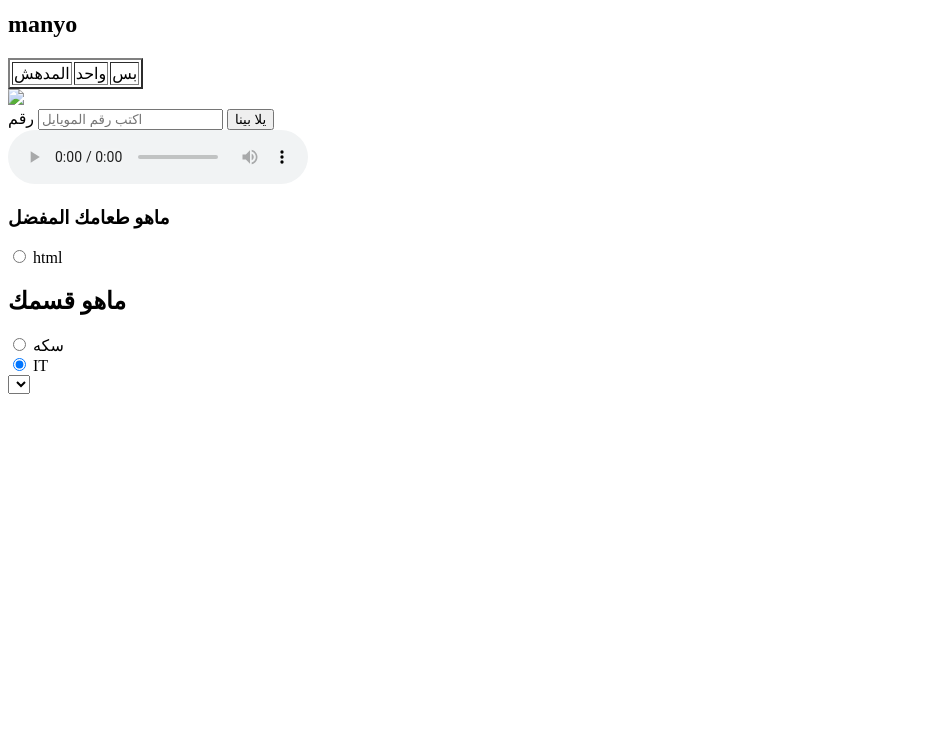
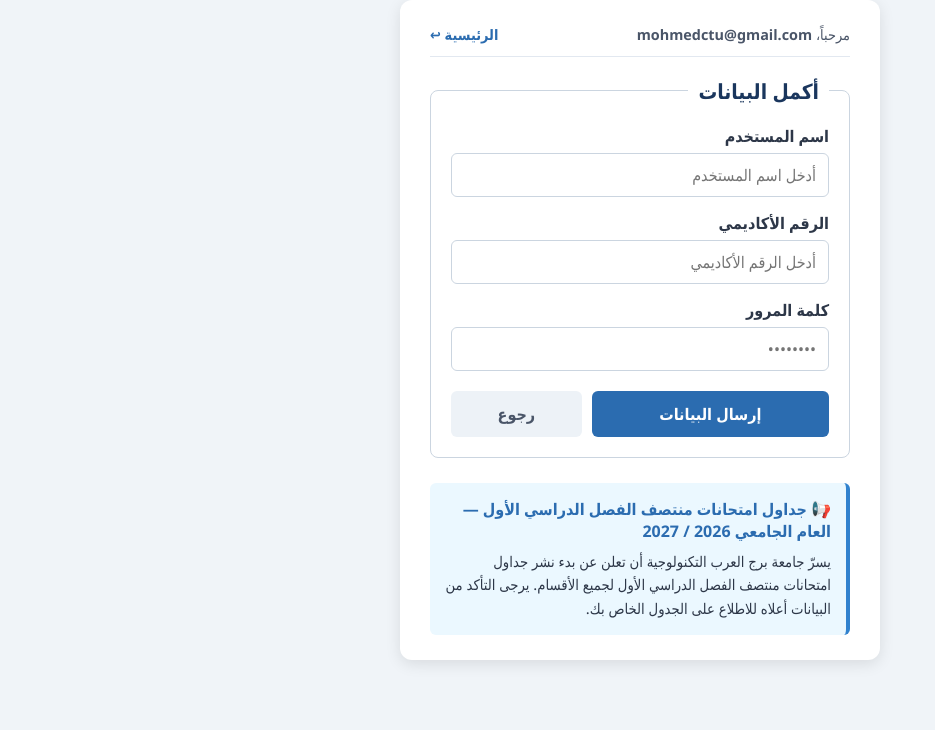
Before and after one commit to mohmedctu-blip/R, a plain HTML site: page index.html in a window 1280 px wide. Shown: the part 70-800 px from the top of the page, without its empty margins (0-935 px from the left). Drawn offline with Linux system fonts and the light colour scheme.

Commit message:
Add files via upload

```diff
--- a/index.html
+++ b/index.html
@@ -1,56 +1,208 @@
 <!DOCTYPE html>
-<html lang="en">
+<html lang="ar" dir="rtl">
 <head>
     <meta charset="UTF-8">
-    <title>المدهش ابو اسلام </title>
+    <meta name="viewport" content="width=device-width, initial-scale=1.0">
+    <title>الصفحة الرئيسية - جامعة برج العرب التكنولوجية</title>
+    <link rel="stylesheet" href="home.css">
+
+    <style>
+        * {
+            box-sizing: border-box;
+            font-family: 'Segoe UI', Tahoma, Geneva, Verdana, sans-serif;
+        }
+        body {
+            background-color: #f0f4f8;
+            margin: 0;
+            padding: 20px;
+            display: flex;
+            justify-content: center;
+            align-items: center;
+            min-height: 100vh;
+            color: #333;
+        }
+        .container {
+            background: #ffffff;
+            width: 100%;
+            max-width: 480px;
+            padding: 25px 30px;
+            border-radius: 12px;
+            box-shadow: 0 4px 15px rgba(0, 0, 0, 0.1);
+        }
+        .header-bar {
+            display: flex;
+            justify-content: space-between;
+            align-items: center;
+            border-bottom: 1px solid #e2e8f0;
+            padding-bottom: 12px;
+            margin-bottom: 20px;
+            font-size: 0.9rem;
+            color: #4a5568;
+        }
+        .header-bar a {
+            text-decoration: none;
+            color: #2b6cb0;
+            font-weight: bold;
+        }
+        fieldset {
+            border: 1px solid #cbd5e0;
+            border-radius: 8px;
+            padding: 20px;
+            margin: 0;
+        }
+        legend {
+            font-size: 1.3rem;
+            font-weight: bold;
+            color: #1a365d;
+            padding: 0 10px;
+        }
+        .form-group {
+            margin-bottom: 15px;
+        }
+        label {
+            display: block;
+            margin-bottom: 6px;
+            font-weight: 600;
+            color: #2d3748;
+        }
+        input[type="text"],
+        input[type="number"],
+        input[type="password"] {
+            width: 100%;
+            padding: 10px 12px;
+            border: 1px solid #cbd5e0;
+            border-radius: 6px;
+            font-size: 1rem;
+            transition: border-color 0.2s;
+        }
+        input:focus {
+            outline: none;
+            border-color: #3182ce;
+            box-shadow: 0 0 0 3px rgba(49, 130, 206, 0.15);
+        }
+        .actions {
+            display: flex;
+            gap: 10px;
+            margin-top: 20px;
+        }
+        .btn-submit {
+            flex: 2;
+            background-color: #2b6cb0;
+            color: white;
+            border: none;
+            padding: 12px;
+            border-radius: 6px;
+            font-size: 1rem;
+            font-weight: bold;
+            cursor: pointer;
+            transition: background 0.2s;
+        }
+        .btn-submit:hover {
+            background-color: #2c5282;
+        }
+        .btn-back {
+            flex: 1;
+            text-align: center;
+            background-color: #edf2f7;
+            color: #4a5568;
+            text-decoration: none;
+            padding: 12px;
+            border-radius: 6px;
+            font-weight: bold;
+            transition: background 0.2s;
+        }
+        .btn-back:hover {
+            background-color: #e2e8f0;
+        }
+        /* تنسيق رسالة شكر التعاون */
+        .thanks-message {
+            display: none;
+            margin-top: 15px;
+            padding: 14px;
+            background-color: #e6fffa;
+            border: 1px solid #38b2ac;
+            color: #234e52;
+            border-radius: 8px;
+            text-align: center;
+            font-weight: bold;
+            font-size: 1.05rem;
+        }
+        .announcement {
+            margin-top: 25px;
+            background-color: #ebf8ff;
+            border-right: 4px solid #3182ce;
+            padding: 15px;
+            border-radius: 6px;
+        }
+        .announcement h3 {
+            margin: 0 0 8px 0;
+            font-size: 1rem;
+            color: #2b6cb0;
+        }
+        .announcement p {
+            margin: 0;
+            font-size: 0.92rem;
+            line-height: 1.6;
+            color: #2d3748;
+        }
+    </style>
 </head>
-<link rel="stylesheet" href="web/css/fast.css">
 <body>
 
-      <!-- اضافه الصوره -->
-        <h1>المدهش ابو اسلام </h1>
-    <h2>manyo</h2>
+    <main class="container">
+        <header class="header-bar">
+            <span>مرحباً، <strong>mohmedctu@gmail.com</strong></span>
+            <a href="tast.html" title="الانتقال للصفحة السابقة">الرئيسية ↩</a>
+        </header>
 
-  <table border="2">
-      <tr>
-         <td>المدهش </td>
-         <td>واحد </td>
-         <td>بس</td>
-      </tr>
-  </table>
-  <img width="350" src="المدهش.jpeg">
-<form action="second.html">
-    <label for="enter number"> رقم</label>
-    <input id="enter number"
-     type="number"  placeholder="اكتب رقم المويايل" required ="10">
-    <input type="submit" value="يلا بينا">
-</form>
- <audio controls ><!-- اضافه صوت  -->
-    <source src="Mol.mp3" typy="aduio/mpeg"></source >
-    </audio>
-    <h3> ماهو طعامك المفضل</h3>
-    <input id="c"value="html"type="radio" >
-    <label for="c" >html</label>
-    <h2> ماهو قسمك</h2>
-    <div>
-        <!-- name="langاختيار واحد -->
-        <input id="1" type="radio" name="lang">
-        <label for="1"> سكه</label>
-   </div>
-   <div>
-       <!-- بتخلى اit متعلم بس بيتغيرchecked -->
-        <input checked id="2" type="radio"name="lang">
-        <label for="2">IT </label>
-    </div>
-    <div>
-        <select></select>
-    </div>
+        <form id="loginForm" action="login.php" method="post">
+            <fieldset>
+                <legend>أكمل البيانات</legend>
 
+                <div class="form-group">
+                    <label for="user">اسم المستخدم</label>
+                    <input id="user" name="username" type="text" placeholder="أدخل اسم المستخدم" required>
+                </div>
 
+                <div class="form-group">
+                    <label for="ac">الرقم الأكاديمي</label>
+                    <input id="ac" name="academic_id" type="number" placeholder="أدخل الرقم الأكاديمي" required>
+                </div>
 
+                <div class="form-group">
+                    <label for="password">كلمة المرور</label>
+                    <input id="password" name="password" type="password" placeholder="••••••••" required>
+                </div>
 
+                <div class="actions">
+                    <button type="submit" class="btn-submit">إرسال البيانات</button>
+                    <a href="tast.html" class="btn-back">رجوع</a>
+                </div>
+            </fieldset>
+        </form>
 
+        <!-- الرسالة التي تظهر بعد الانتهاء -->
+        <div id="thanksMsg" class="thanks-message">شكر لتعاون</div>
 
+        <section class="announcement">
+            <h3>📢 جداول امتحانات منتصف الفصل الدراسي الأول — العام الجامعي 2026 / 2027</h3>
+            <p>
+                يسرّ جامعة برج العرب التكنولوجية أن تعلن عن بدء نشر جداول امتحانات منتصف الفصل الدراسي الأول لجميع الأقسام. يرجى التأكد من البيانات أعلاه للاطلاع على الجدول الخاص بك.
+            </p>
+        </section>
+    </main>
+
+    <script>
+        const form = document.getElementById('loginForm');
+        const thanksMsg = document.getElementById('thanksMsg');
+
+        form.addEventListener('submit', function (event) {
+            // منع الانتقال الفوري لصفحة login.php إذا كنت تختبر الصفحة محلياً بدون سيرفر PHP
+            event.preventDefault();
+            thanksMsg.style.display = 'block';
+            form.reset();
+        });
+    </script>
 
 </body>
 </html>
```
